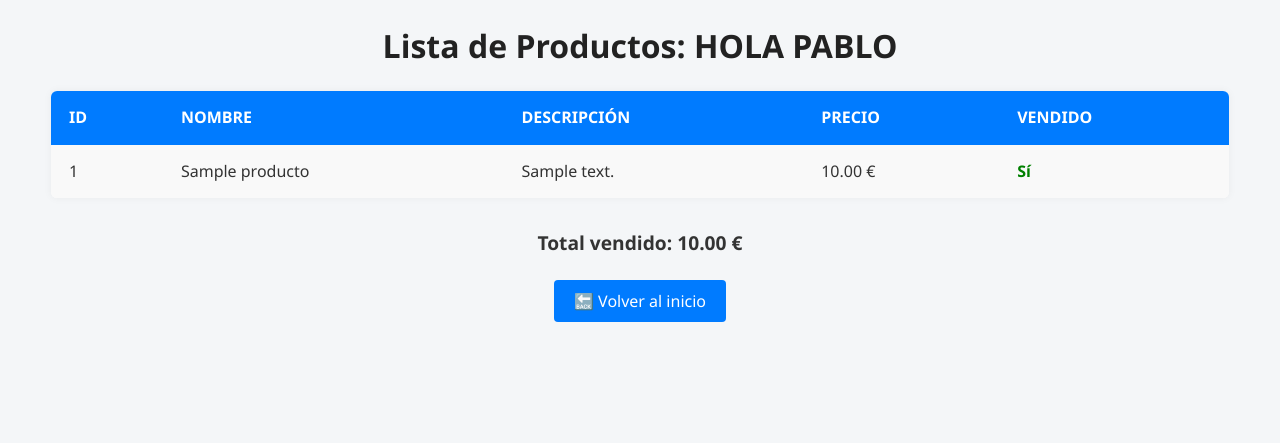
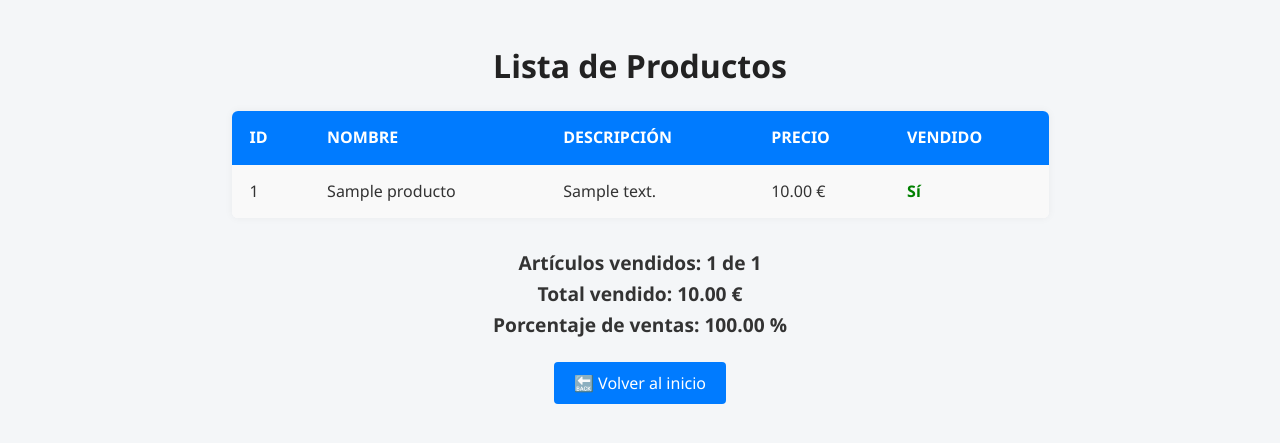
Before and after one commit to Lemmii33/Programacion, a PHP site: page /productos.php in a window 1280 px wide. Shown: the top 443 px of the page. Run offline with PHP 8.4, Linux system fonts and the light colour scheme; tables that the repository leaves empty or names only in its code hold one stand-in row (values such as "Sample post").

Commit message:
total articulos vendidos

```diff
--- a/productos.php
+++ b/productos.php
@@ -1,3 +1,14 @@
+<?php
+include 'conexion.php';
+
+$sql = "SELECT Id, Nombre, Descripcion, Precio, Vendido FROM productos";
+$resultado = $conn->query($sql);
+
+$sumaVendidos = 0;
+$contadorVendidos = 0;
+$totalProductos = 0;
+?>
+
 <!DOCTYPE html>
 <html lang="es">
 <head>
@@ -7,21 +18,17 @@
 </head>
 <body>
 
-<h1>Lista de Productos: HOLA PABLO</h1>
+<div class="container">
+    <h1>Lista de Productos</h1>
 
     <?php
-include 'conexion.php';
-
-$sql = "SELECT Id, Nombre, Descripcion, Precio, Vendido FROM productos";
-$resultado = $conn->query($sql);
-
-$sumaVendidos = 0;
-
     if ($resultado->num_rows > 0) {
         echo "<table>";
         echo "<tr><th>ID</th><th>Nombre</th><th>Descripción</th><th>Precio</th><th>Vendido</th></tr>";
 
         while ($fila = $resultado->fetch_assoc()) {
+            $totalProductos++;
+
             echo "<tr>";
             echo "<td>" . $fila['Id'] . "</td>";
             echo "<td>" . $fila['Nombre'] . "</td>";
@@ -32,20 +39,29 @@ if ($resultado->num_rows > 0) {
 
             if ($fila['Vendido']) {
                 $sumaVendidos += $fila['Precio'];
+                $contadorVendidos++;
             }
         }
 
+        $porcentaje = $totalProductos > 0 ? ($contadorVendidos / $totalProductos) * 100 : 0;
+
         echo "</table>";
-    echo "<div class='resumen'>Total vendido: " . number_format($sumaVendidos, 2) . " €</div>";
+        echo "<div class='resumen'>";
+        echo "<p><strong>Artículos vendidos:</strong> $contadorVendidos de $totalProductos</p>";
+        echo "<p><strong>Total vendido:</strong> " . number_format($sumaVendidos, 2) . " €</p>";
+        echo "<p><strong>Porcentaje de ventas:</strong> " . number_format($porcentaje, 2) . " %</p>";
+        echo "</div>";
     } else {
         echo "<div class='resumen'>No hay productos en la base de datos.</div>";
     }
 
     $conn->close();
     ?>
+
     <div style="text-align: center; margin-top: 30px;">
         <a class="btn" href="index.php">🔙 Volver al inicio</a>
     </div>
+</div>
+
 </body>
-
 </html>
```
Lines whose indentation alone changed are shown as unchanged.
